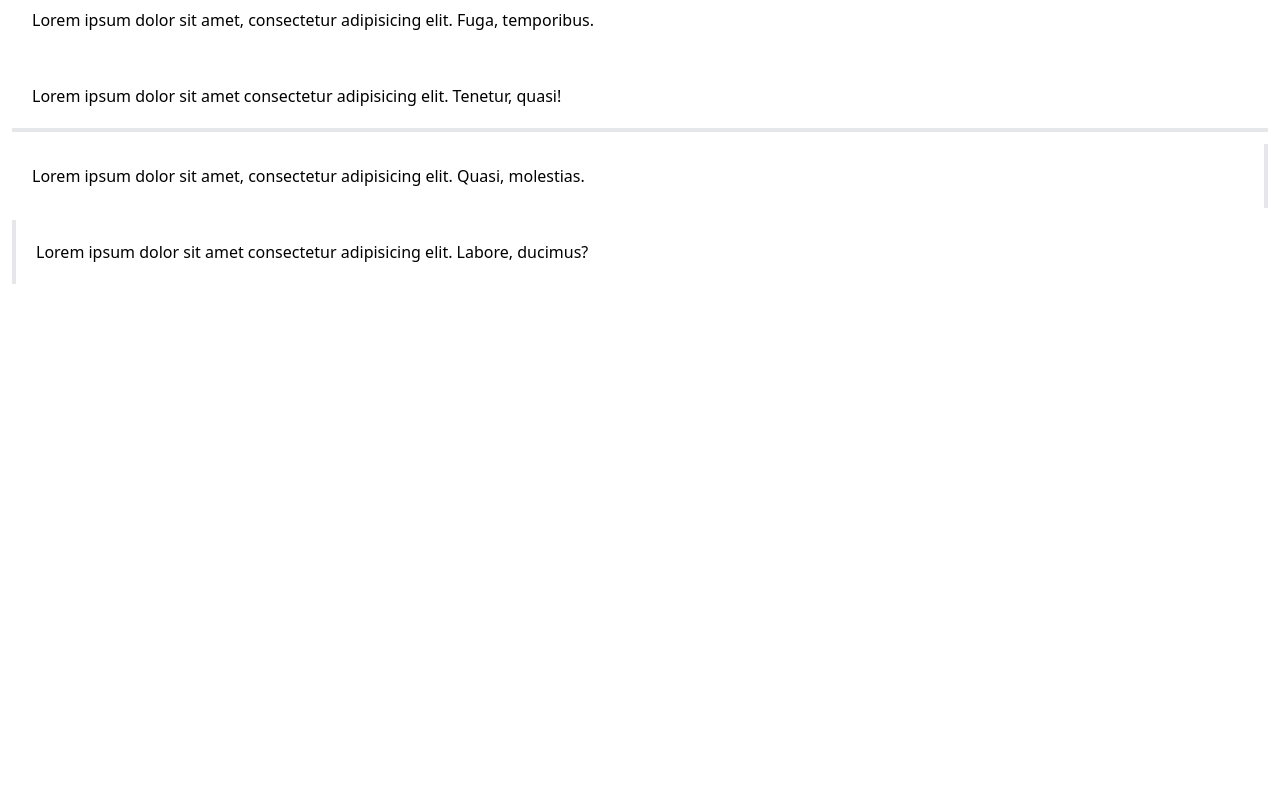
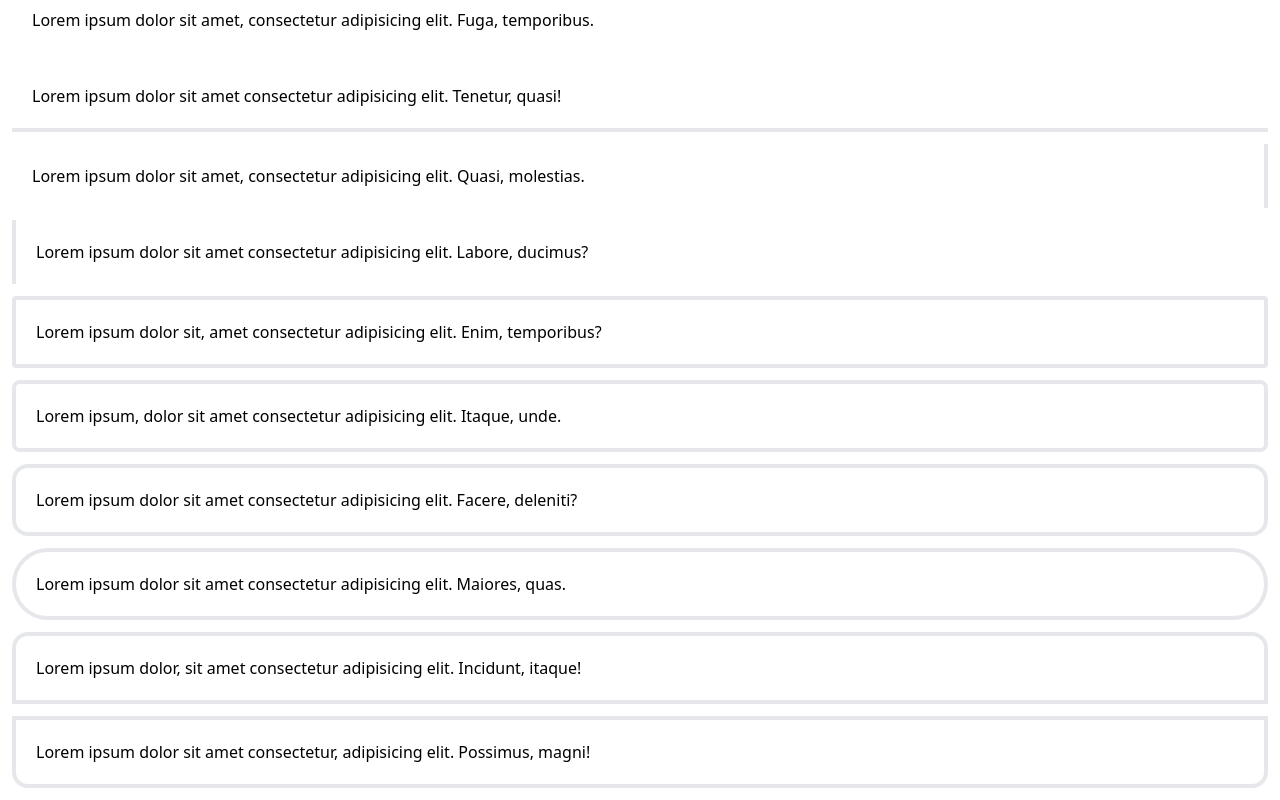
Before and after one commit to nsagias/react-tailwindcss-starter, a React (Create React App) app: page / in a window 1280 px wide. Shown: the part 610-1410 px from the top of the page. Before the commit the page ends 906 px from the top, so only its background shows below. Built offline with nearby package versions, Linux system fonts and the light colour scheme.

Commit message:
add border rounded types

```diff
--- a/src/components/Borders/Borders.tsx
+++ b/src/components/Borders/Borders.tsx
@@ -28,6 +28,17 @@ export default function Borders() {
     <div className="w94 m-3 p-5 border-l-4">Lorem ipsum dolor sit amet consectetur adipisicing elit. Labore, ducimus?</div>
 
     {/* Border Radius */}
+    <div className="w-94 m-3 p-5 border-4 rounded">Lorem ipsum dolor sit, amet consectetur adipisicing elit. Enim, temporibus?</div>
+
+    <div className="w-94 m-3 p-5 border-4 rounded-lg">Lorem ipsum, dolor sit amet consectetur adipisicing elit. Itaque, unde.</div>
+
+    <div className="w-94 m-3 p-5 border-4 rounded-2xl">Lorem ipsum dolor sit amet consectetur adipisicing elit. Facere, deleniti?</div>
+
+    <div className="w-94 m-3 p-5 border-4 rounded-full">Lorem ipsum dolor sit amet consectetur adipisicing elit. Maiores, quas.</div>
+
+    <div className="w-94 m-3 p-5 border-4 rounded-t-2xl">Lorem ipsum dolor, sit amet consectetur adipisicing elit. Incidunt, itaque!</div>
+
+    <div className="w94 m-3 p-5 border-4 rounded-b-2xl">Lorem ipsum dolor sit amet consectetur, adipisicing elit. Possimus, magni!</div>
     {/* Outline */}
     </>
   );
```
